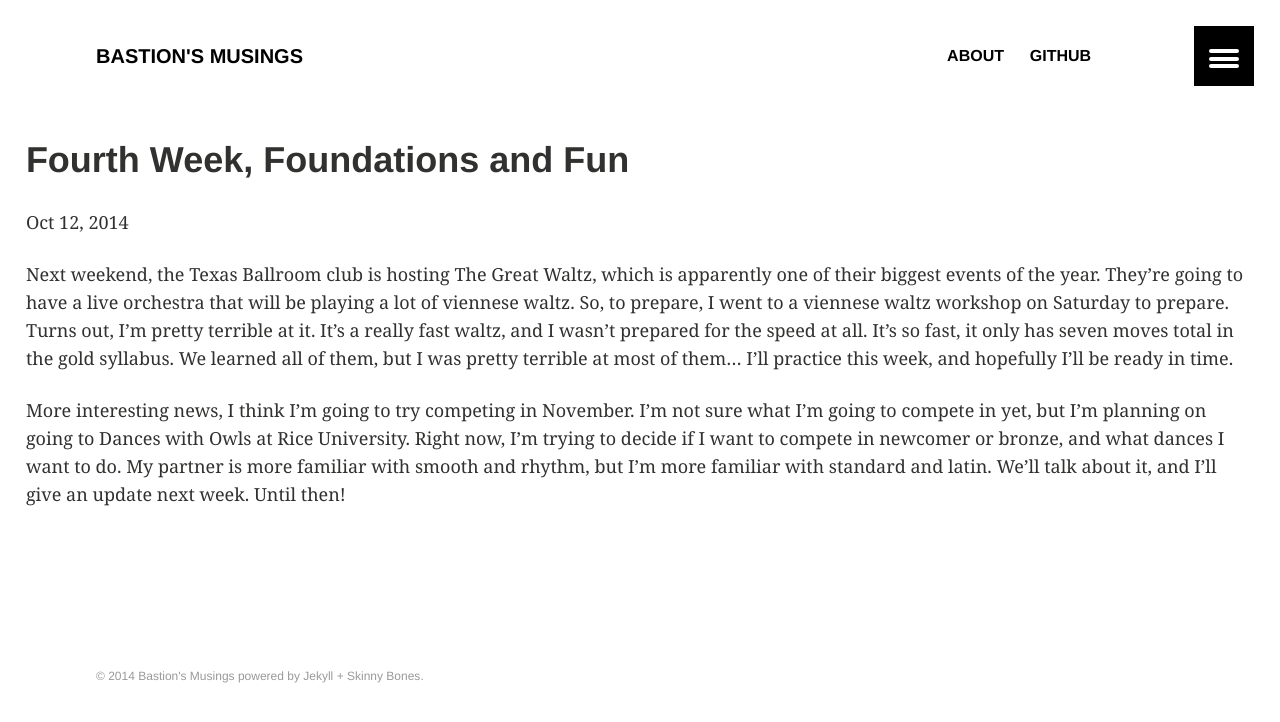
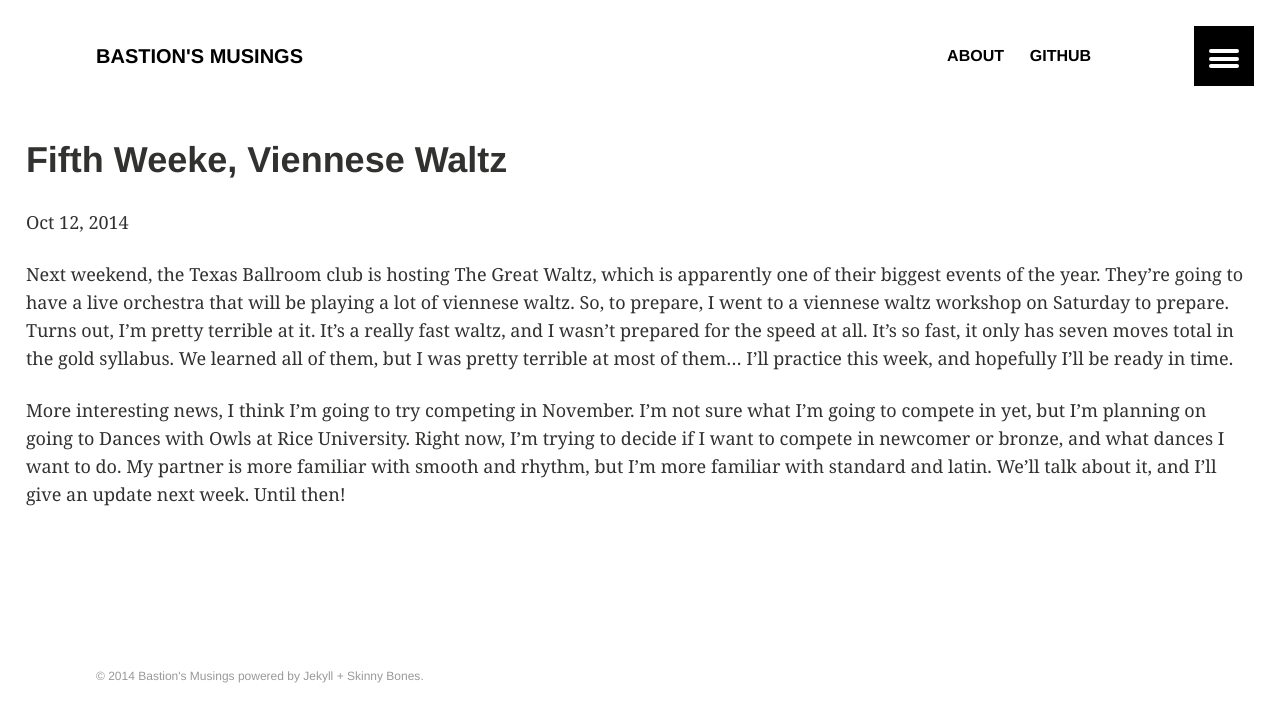
Before and after one commit to BastionFennell/bastions-musings, a Jekyll site: the page built from dancing/_posts/2014-10-12-fifth-week-viennese-waltz.markdown, in a window 1280 px wide. Shown: the top 722 px of the page. Built offline with Jekyll 4.4.1, drawn with Linux system fonts in a browser that asks for light colours.

Commit message:
Fix the title of the new post

```diff
--- a/dancing/_posts/2014-10-12-fifth-week-viennese-waltz.markdown
+++ b/dancing/_posts/2014-10-12-fifth-week-viennese-waltz.markdown
@@ -1,6 +1,6 @@
 ---
 layout: post
-title:  "Fourth Week, Foundations and Fun"
+title:  "Fifth Weeke, Viennese Waltz"
 date:   2014-10-12 16:12:40
 ---
 Next weekend, the Texas Ballroom club is hosting The Great Waltz, which is
```
